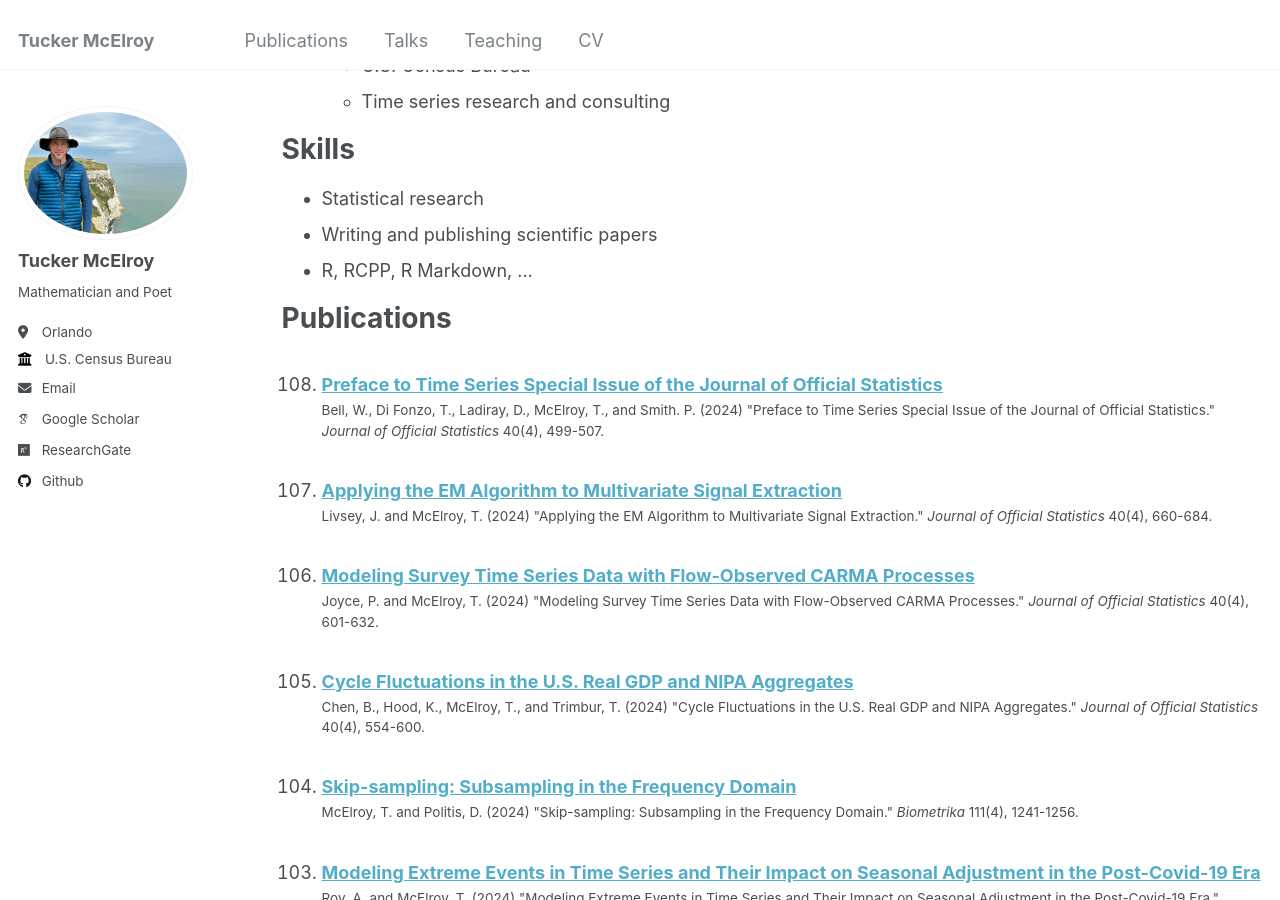
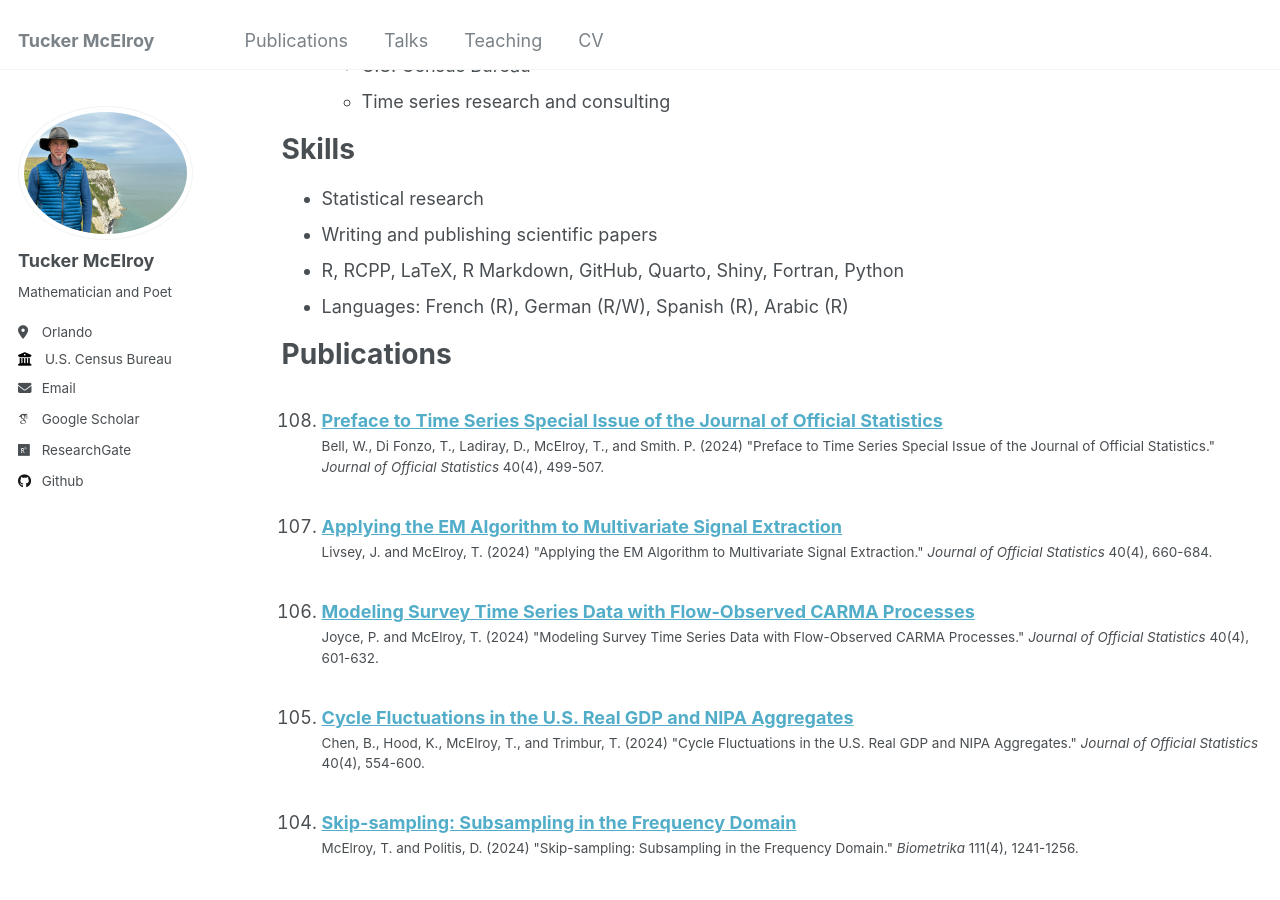
Before and after one commit to tuckermcelroy/tuckermcelroy.github.io, a Jekyll site: the page built from _pages/cv.md, in a window 1280 px wide and 900 px high, scrolled down 533 px. Built offline with Jekyll 4.4.1, drawn with Linux system fonts in a browser that asks for light colours; some web fonts are replaced.

Commit message:
Update cv.md

```diff
--- a/_pages/cv.md
+++ b/_pages/cv.md
@@ -32,7 +32,8 @@ Skills
 ======
 * Statistical research
 * Writing and publishing scientific papers
-* R, RCPP, R Markdown, ...
+* R, RCPP, LaTeX, R Markdown, GitHub, Quarto, Shiny, Fortran, Python
+* Languages: French (R), German (R/W), Spanish (R), Arabic (R)
 
 Publications
 ======
```
